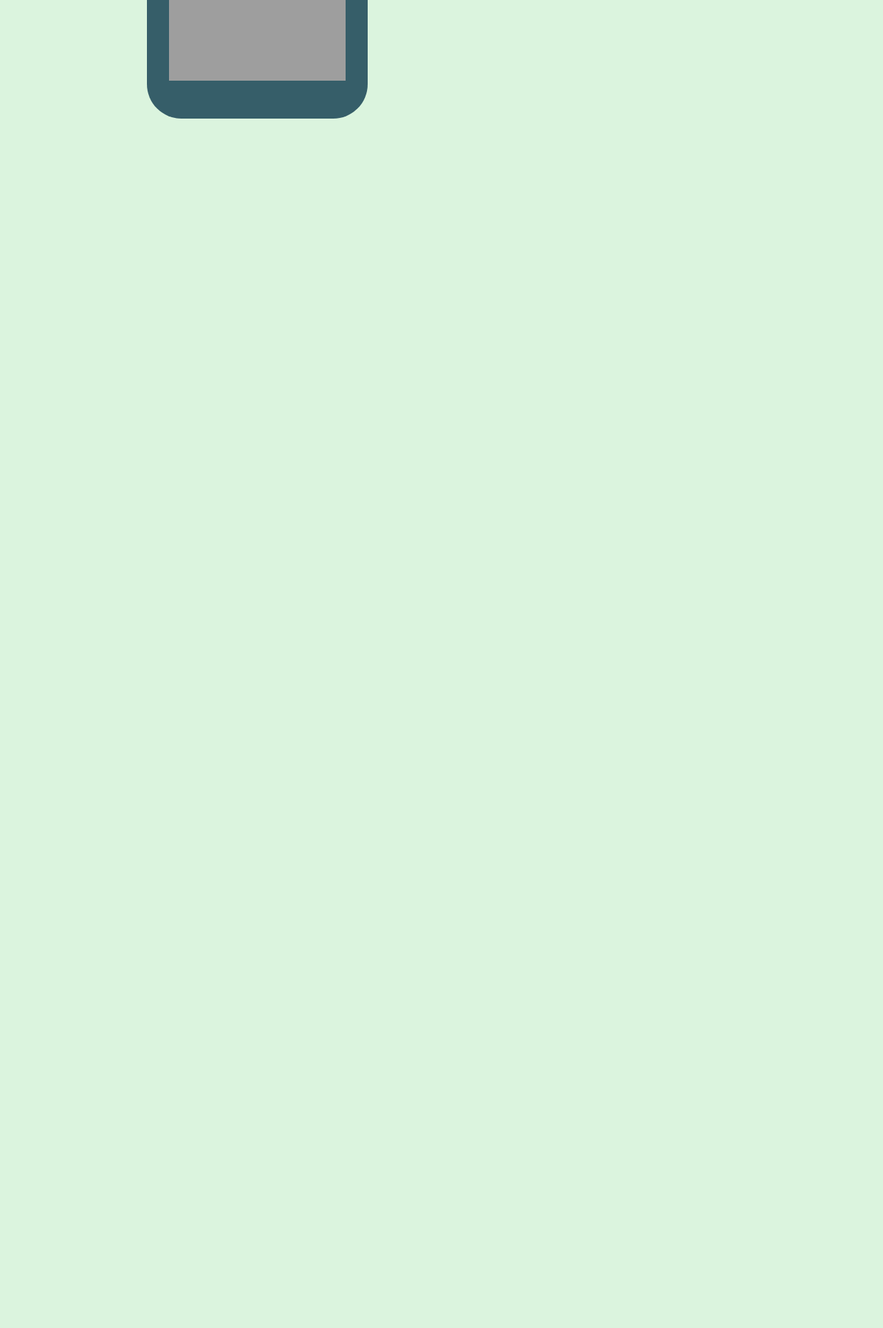
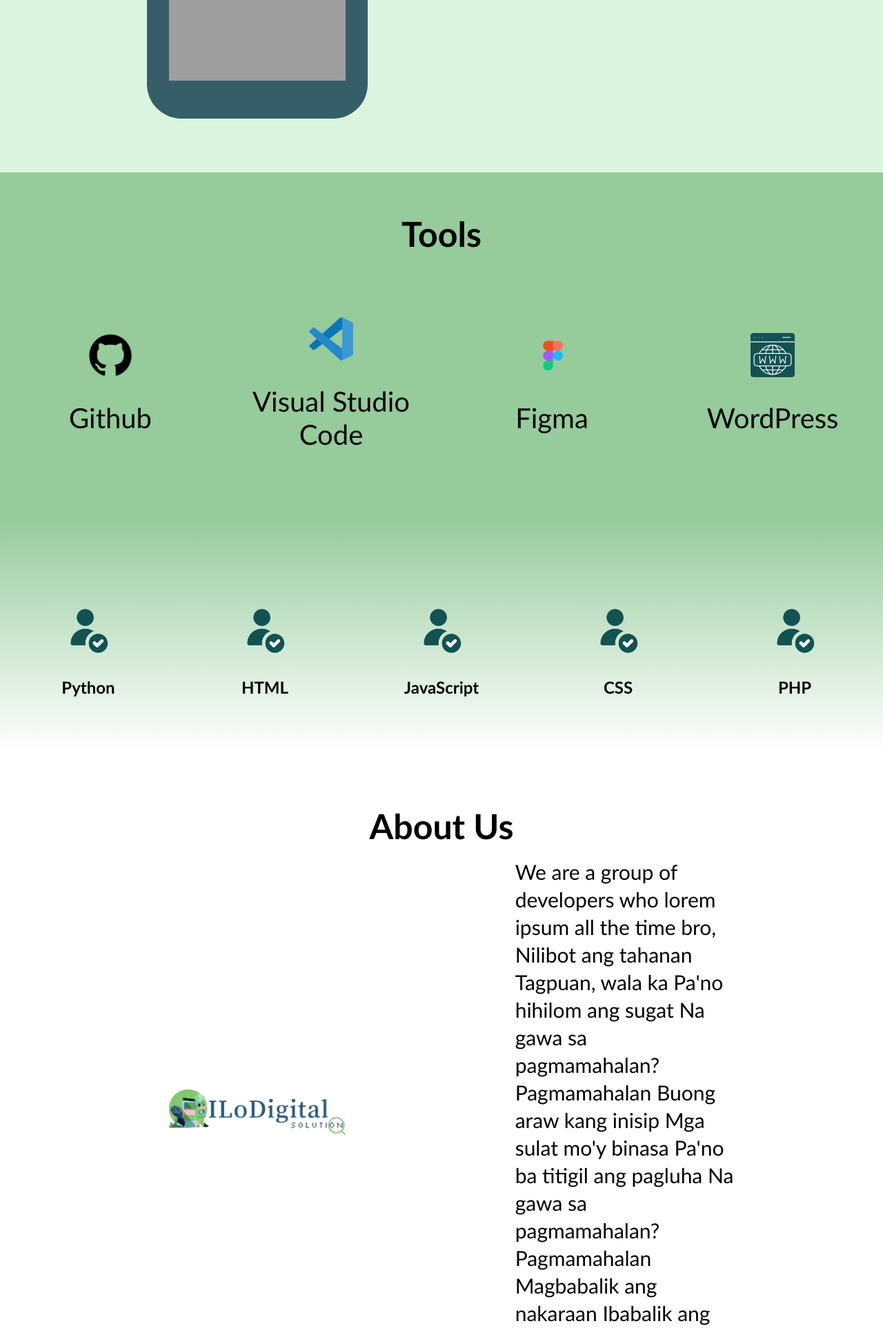
Before and after one commit to tenshi33/WebDevILDS, a PHP site: page / in a window 1280 px wide. Shown: the part 2242-4168 px from the top of the page at 69% size. Before the commit the page ends 2414 px from the top, so only its background shows below. Run offline with PHP 8.4, Linux system fonts and the light colour scheme; grey boxes are pictures that could not be loaded.

Commit message:
continuation after product page

```diff
--- a/index.css
+++ b/index.css
@@ -200,9 +200,136 @@
     box-shadow: 0 0 10px 0px rgba(0,0,0,5);
 }
 
+/* tools */
+.tools {
+    text-align: center;
+    padding-top: 5vh;
+    padding-bottom: 5vh;
+    background: #96CB9C;
+}
+
+.tools h1 {
+    font-size: 50px;
+    font-weight: 600;
+    text-align: center;
+    padding-top: 1.5%;
+}
+.tools h2 {
+    font-size: 40px;
+    color: black;
+    text-align: center;
+    font-weight: 500;
+}
+
+/* tools2 */
+.tools2 {
+    text-align: center;
+    padding-top: 5vh;
+    padding-bottom: 5vh;
+    background: linear-gradient(to bottom, #96CB9C 0%, white 95%);
+}
+
+
+/* row2 */
+.row2 {
+    display: flex;
+    align-items: center;
+    justify-content: space-around;
+}
+
+/* tools-col */
+.tools-col {
+    flex-basis: 20%;
+    border-radius: 50px;
+    margin-top: 3%;
+    margin-bottom: 3%;
+    padding: 20px 12px;
+    box-sizing: border-box;
+    transition: 0.5s;
+}
+.tools-col img {
+    padding-top: 4vh;
+    padding-bottom: 4vh;
+    width: 5vw;
+}
+.tools-col:hover {
+    box-shadow: 0 0 10px 0px rgba(0,0,0,5);
+}
+
+/* tools-col2 */
+.tools-col2 {
+    flex-basis: 20%;
+    border-radius: 50px;
+    margin-top: 3%;
+    margin-bottom: 3%;
+    padding: 20px 12px;
+    box-sizing: border-box;
+    transition: 0.5s;
+}
+.tools-col2 img {
+    padding-top: 4vh;
+    padding-bottom: 4vh;
+    width: 5vw;
+}
+
+
+/* aboutUs */
+.aboutUs {
+    text-align: center;
+    padding-top: 5vh;
+    padding-bottom: 5vh;
+    background: white;
+}
+.aboutUs h1 {
+    font-size: 50px;
+    font-weight: 600;
+    text-align: center;
+    padding-top: 1.5%;
+}
+.aboutUs h2 {
+    font-size: 40px;
+    color: black;
+    text-align: center;
+    font-weight: 500;
+}
+.aboutUs p {
+    font-size: 30px;
+    line-height: 40px;
+    margin-top: 5%;
+    margin-bottom: 5%;
+    text-align: left;
+    width: 25vw;
+    word-wrap: break-word;
+}
+/* row3 */
+.row3 {
+    display: flex;
+    align-items: center;
+    justify-content: space-around;
+}
+/* aboutUs-col */
+.aboutUs-col {
+    flex-basis: 25%;
+    border-radius: 50px;
+    margin-top: 1.5%;
+    margin-bottom: 3%;
+    padding: 20px 12px;
+    box-sizing: border-box;
+    transition: 0.5s;
+}
+.aboutUs-col img {
+    padding-top: 10vh;
+    padding-bottom: 10vh;
+    width: 20vw;
+}
+
+
 /* mobile/tablet view */
 @media(max-width: 1100px) {
     .row{
+        flex-direction: column;
+    }
+    .row2{
         flex-direction: column;
     }
     .containerHeader1{
--- a/index.html
+++ b/index.html
@@ -72,6 +72,79 @@
                 </div>
             </div>
         </div>
+
+        <div id="tools" class="tools">
+            <h1>Tools</h1>
+            <div class="row2">
+                <div class="tools-col">
+                    <img src="vertex/github.png">
+                    <h2>Github</h2>
+                </div>
+                <div class="tools-col">
+                    <img src="vertex/vscode.png">
+                    <h2>Visual Studio Code</h2>
+                </div>
+                <div class="tools-col">
+                    <img src="vertex/figma.png">
+                    <h2>Figma</h2>
+                </div>
+                <div class="tools-col">
+                    <img src="vertex/web.png">
+                    <h2>WordPress</h2>
+                </div>
+            </div>
+        </div>
+
+        <div id="tools" class="tools2">
+            <div class="row2">
+                <div class="tools-col2">
+                    <img src="vertex/user.png">
+                    <h2>Python</h2>
+                </div>
+                <div class="tools-col2">
+                    <img src="vertex/user.png">
+                    <h2>HTML</h2>
+                </div>
+                <div class="tools-col2">
+                    <img src="vertex/user.png">
+                    <h2>JavaScript</h2>
+                </div>
+                <div class="tools-col2">
+                    <img src="vertex/user.png">
+                    <h2>CSS</h2>
+                </div>
+                <div class="tools-col2">
+                    <img src="vertex/user.png">
+                    <h2>PHP</h2>
+                </div>
+            </div>
+        </div>
+
+        <div id="aboutUs" class="aboutUs">
+            <h1>About Us</h1>
+            <div class="row">
+                <div class="aboutUs-col">
+                    <img src="vertex\logo.png">
+                </div>
+                <div>
+                    <p>We are a group of developers who lorem ipsum all the time bro, Nilibot ang tahanan
+                        Tagpuan, wala ka
+                        Pa'no hihilom ang sugat
+                        Na gawa sa pagmamahalan?
+                        Pagmamahalan
+                        Buong araw kang inisip
+                        Mga sulat mo'y binasa
+                        Pa'no ba titigil ang pagluha
+                        Na gawa sa pagmamahalan?
+                        Pagmamahalan
+                        Magbabalik ang nakaraan
+                        Ibabalik ang pinagmulan
+                        Umaasa
+                        Umaasa</p>
+                </div>
+            </div>
+        </div>
+
     </section>
 
 
```
